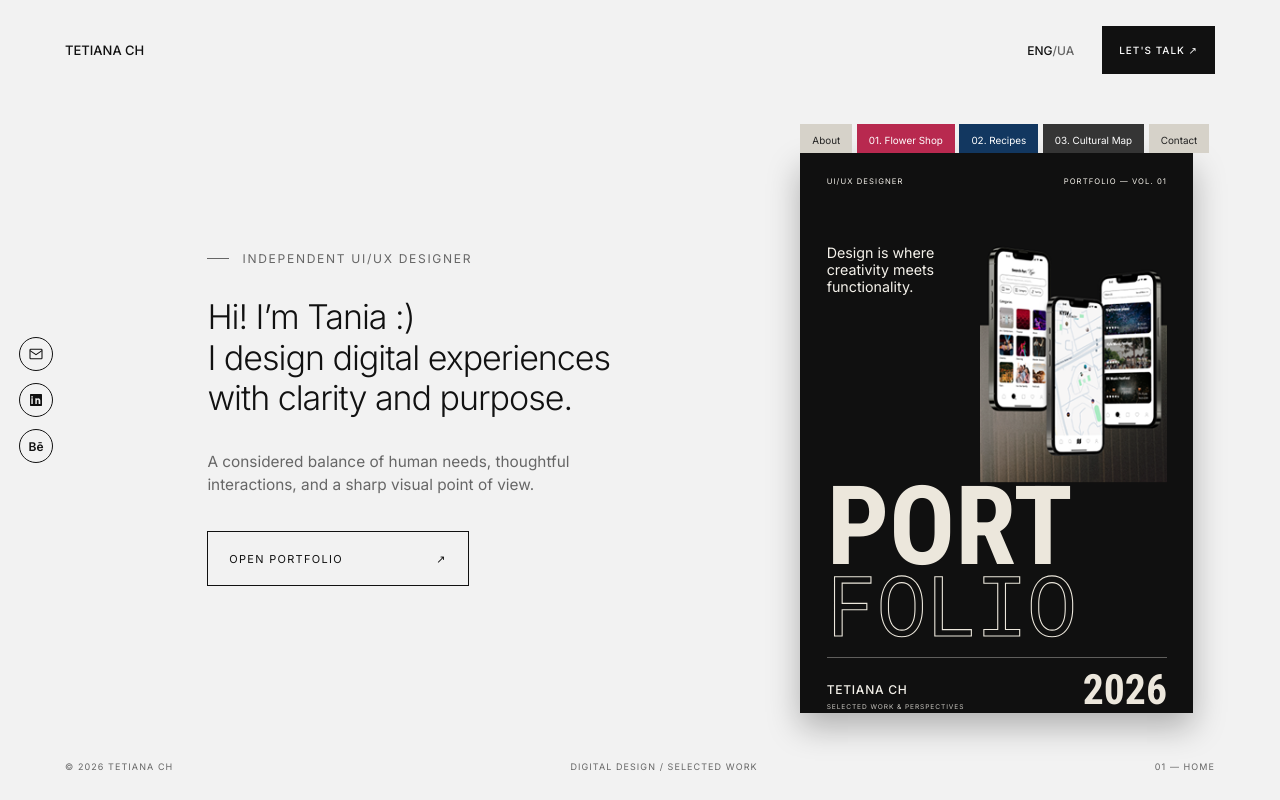
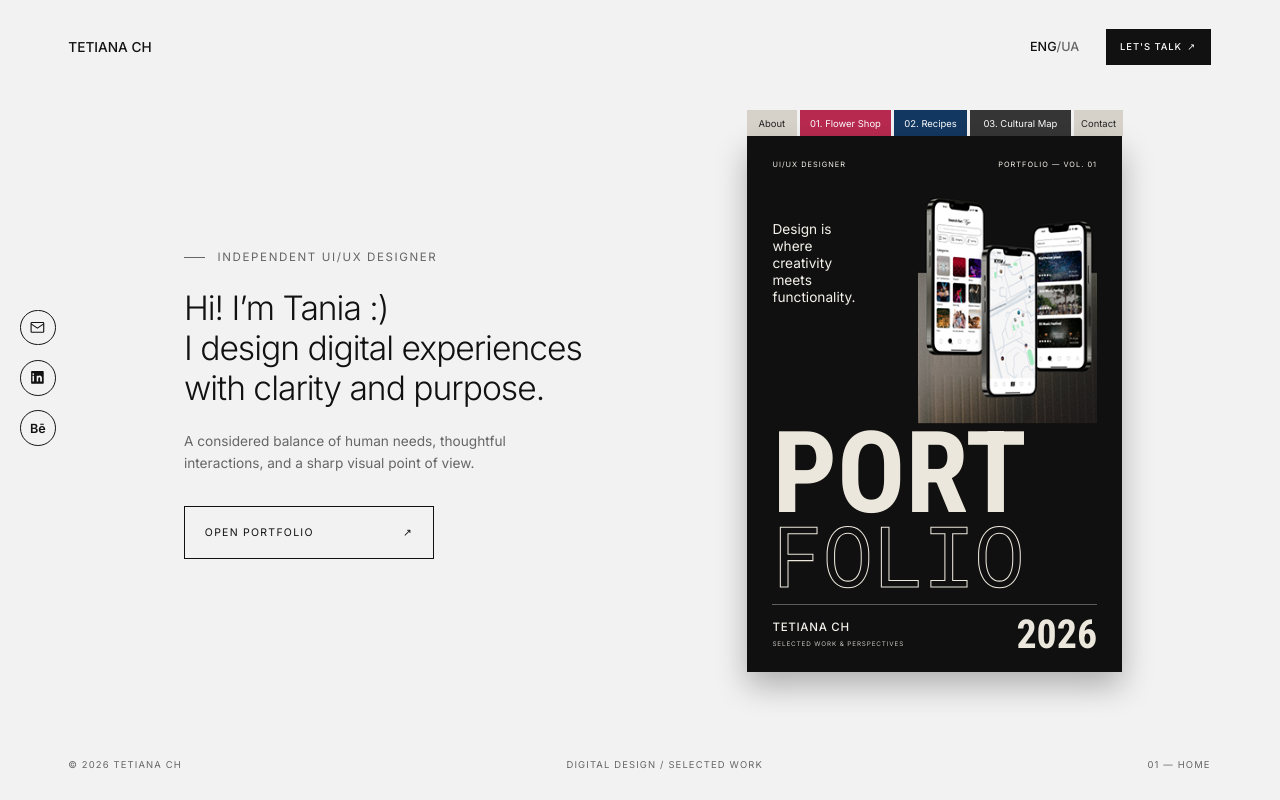
Before and after one commit to CryCatCC/ux-ui-portfolio, a website built with Vite: page index.html in a window 1280 px wide. Built offline with nearby package versions, Linux system fonts and the light colour scheme.

Commit message:
Lock first screen to Figma 1218x758 frame and add layout spec
Co-Authored-By: Claude Sonnet 5.5 <noreply@anthropic.com>

```diff
--- a/index.html
+++ b/index.html
@@ -11,6 +11,7 @@
     <link rel="stylesheet" href="/src/style.css" />
   </head>
   <body>
+    <div class="stage">
     <header class="header">
       <a class="header__logo" href="#">TETIANA CH</a>
       <div class="header__right">
@@ -74,6 +75,7 @@
       <span>DIGITAL DESIGN / SELECTED WORK</span>
       <span>01 — HOME</span>
     </footer>
+    </div>
     <script type="module" src="/src/main.js"></script>
   </body>
 </html>
--- a/src/main.js
+++ b/src/main.js
@@ -1,17 +1,16 @@
-// Scale the landing content so the whole first screen fits a laptop viewport.
-const home = document.querySelector(".home");
-const header = document.querySelector(".header");
-const footer = document.querySelector(".footer");
-const DESIGN_HEIGHT = 560; // tabs + cover at scale 1
+// The first screen is drawn on the 1218x758 Figma frame (see docs/layout-spec.md).
+// On desktop the whole frame is scaled uniformly to fit the viewport.
+const stage = document.querySelector(".stage");
+const FRAME_W = 1218;
+const FRAME_H = 758;
 
 function fit() {
   if (window.innerWidth <= 960) {
-    home.style.removeProperty("--scale");
+    stage.style.removeProperty("--scale");
     return;
   }
-  const free = window.innerHeight - header.offsetHeight - footer.offsetHeight - 24;
-  const scale = Math.min(1.25, Math.max(0.6, free / DESIGN_HEIGHT));
-  home.style.setProperty("--scale", scale.toFixed(3));
+  const scale = Math.min(window.innerWidth / FRAME_W, window.innerHeight / FRAME_H);
+  stage.style.setProperty("--scale", scale.toFixed(4));
 }
 
 fit();
--- a/src/style.css
+++ b/src/style.css
@@ -1,3 +1,7 @@
+/*
+  Desktop layout is drawn on the 1218x758 Figma frame; every position below is in
+  frame pixels (see docs/layout-spec.md). main.js scales the .stage to the viewport.
+*/
 :root {
   --bg: #f2f2f2;
   --ink: #111;
@@ -12,10 +16,13 @@
 
 * { box-sizing: border-box; margin: 0; padding: 0; }
 
+html, body { height: 100%; }
+
 body {
-  min-height: 100vh;
   display: flex;
-  flex-direction: column;
+  justify-content: center;
+  align-items: center;
+  overflow: hidden;
   background: var(--bg);
   color: var(--ink);
   font-family: "Inter", sans-serif;
@@ -24,44 +31,53 @@ body {
 a { color: inherit; text-decoration: none; }
 ul { list-style: none; }
 
-/* Header */
+.stage {
+  zoom: var(--scale, 1);
+  position: relative;
+  flex: none;
+  width: 1218px;
+  height: 758px;
+}
+
+/* Header: logo x65, button x1052–1152 y26–60 */
 .header {
+  position: absolute;
+  top: 26px;
+  left: 65px;
+  right: 66px;
+  height: 34px;
   display: flex;
   justify-content: space-between;
   align-items: center;
-  padding: 26px 65px;
   font-size: 13px;
   font-weight: 500;
 }
-.header__right { display: flex; align-items: center; gap: 28px; }
+.header__right { display: flex; align-items: center; gap: 25px; }
 .lang { font-size: 12px; color: var(--muted); }
-.lang__btn {
-  background: none;
-  border: 0;
-  font: inherit;
-  color: inherit;
-  cursor: pointer;
-}
+.lang__btn { background: none; border: 0; font: inherit; color: inherit; cursor: pointer; }
 .lang__btn.is-active { color: var(--ink); }
 
 .btn-dark {
-  display: inline-block;
-  padding: 18px 17px;
+  display: flex;
+  justify-content: center;
+  align-items: center;
+  gap: 5px;
+  width: 100px;
+  height: 34px;
   background: var(--ink);
   color: #fff;
-  font-size: 10px;
+  font-size: 9px;
   letter-spacing: .1em;
 }
 
-/* Socials */
+/* Socials: x19, 34px circles, 14px gap, centred on y357 */
 .socials {
-  position: fixed;
+  position: absolute;
   left: 19px;
-  top: 50%;
-  transform: translateY(-50%);
+  top: 293px;
   display: flex;
   flex-direction: column;
-  gap: 12px;
+  gap: 14px;
 }
 .socials a {
   display: grid;
@@ -73,150 +89,175 @@ ul { list-style: none; }
 }
 .socials__be { font-size: 12px; font-weight: 700; }
 
-/* Home */
-.home {
-  zoom: var(--scale, 1);
-  flex: 1;
-  display: flex;
-  justify-content: center;
-  align-items: center;
-  gap: 120px;
-  padding: 20px 65px 20px 175px;
-}
-.intro { max-width: 420px; }
+/* Intro: left x175 */
+.home { position: absolute; inset: 0; }
+.intro { position: absolute; left: 175px; top: 236px; width: 420px; }
 .eyebrow {
   display: flex;
   align-items: center;
   gap: 12px;
+  height: 14px;
   font-size: 11px;
   letter-spacing: .14em;
   color: var(--muted);
 }
 .eyebrow::before { content: ""; width: 20px; height: 1px; background: var(--muted); }
 .intro__title {
-  margin-top: 28px;
-  font-size: 31px;
-  line-height: 1.2;
+  margin-top: 22px;
+  font-size: 32px;
+  line-height: 38.5px;
   font-weight: 300;
   letter-spacing: -.03em;
-  max-width: 420px;
 }
 .intro__text {
-  margin-top: 28px;
-  max-width: 330px;
-  font-size: 14px;
-  line-height: 1.5;
+  margin-top: 20px;
+  width: 340px;
+  font-size: 13px;
+  line-height: 21px;
   color: var(--muted);
 }
 .btn-outline {
+  position: absolute;
+  top: 244px; /* y480 */
+  left: 0;
   display: flex;
   justify-content: space-between;
   align-items: center;
   width: 238px;
-  margin-top: 32px;
+  height: 50px;
   padding: 0 19px;
-  height: 50px;
   border: 1px solid var(--ink);
   font-size: 10px;
   letter-spacing: .12em;
 }
 
-/* Magazine */
-.magazine { width: 358px; flex: none; }
-.tabs { display: flex; gap: 4px; }
+/* Magazine: x711, tabs y103–128, cover 357x510 */
+.magazine { position: absolute; left: 711px; top: 103px; width: 357px; }
+.tabs { display: flex; gap: 3px; height: 25px; }
 .tab {
-  padding: 9px 11px 7px;
+  flex: none;
+  height: 25px;
+  line-height: 26px;
+  text-align: center;
   font-size: 9px;
   color: #fff;
   white-space: nowrap;
 }
-.tab--about, .tab--contact { background: var(--about); color: #222; }
-.tab--flower { background: var(--flower); }
-.tab--recipes { background: var(--recipes); }
-.tab--map { background: var(--map); }
+.tab--about { width: 47px; background: var(--about); color: #222; }
+.tab--flower { width: 87px; background: var(--flower); }
+.tab--recipes { width: 69px; background: var(--recipes); }
+.tab--map { width: 96px; background: var(--map); }
+.tab--contact { width: 47px; background: var(--about); color: #222; }
 
 .cover {
-  display: flex;
-  flex-direction: column;
+  position: relative;
+  width: 357px;
   height: 510px;
-  padding: 22px 24px 24px;
   background: var(--cover);
   color: #f4f1ea;
   box-shadow: 0 14px 28px rgba(0, 0, 0, .28);
 }
 .cover__top {
+  position: absolute;
+  top: 23px;
+  left: 24px;
+  right: 24px;
   display: flex;
   justify-content: space-between;
   font-size: 7px;
   letter-spacing: .14em;
 }
-.cover__hero { display: flex; justify-content: space-between; margin-top: 28px; }
-.cover__tagline { width: 36%; margin-top: 24px; font-size: 13px; line-height: 1.2; }
-
+.cover__hero { display: contents; }
+.cover__tagline {
+  position: absolute;
+  top: 81px;
+  left: 24px;
+  width: 90px;
+  font-size: 13px;
+  line-height: 16px;
+}
 .mockup {
-  display: block;
+  position: absolute;
+  top: 36px;
+  right: 24px;
   width: 170px;
-  height: auto;
-  margin-top: 4px;
+  height: 238px;
 }
-
-.cover__title { margin-top: auto; line-height: .8; font-weight: 700; }
+.cover__title { position: absolute; top: 281px; left: 24px; line-height: 1; font-weight: 700; }
 .cover__port {
   display: block;
+  height: 80px;
   font-family: "Roboto Condensed", sans-serif;
-  font-size: 100px;
+  font-size: 108px;
+  line-height: 80px;
   color: var(--paper);
 }
 .cover__folio {
   display: block;
+  height: 66px;
+  margin-top: 4px;
   font-family: "Roboto Mono", monospace;
-  font-size: 76px;
+  font-size: 80px;
+  line-height: 66px;
   font-weight: 400;
   color: transparent;
   -webkit-text-stroke: 1px var(--paper);
 }
 .cover__bottom {
+  position: absolute;
+  left: 24px;
+  right: 24px;
+  bottom: 0;
+  height: 65px;
   display: flex;
   justify-content: space-between;
-  align-items: flex-end;
-  margin-top: 18px;
-  padding-top: 10px;
   border-top: 1px solid rgba(244, 241, 234, .35);
 }
-.cover__name { font-size: 11px; font-weight: 500; letter-spacing: .06em; }
-.cover__sub { margin-top: 5px; font-size: 6px; letter-spacing: .14em; opacity: .8; }
+.cover__name { margin-top: 14px; font-size: 11px; font-weight: 500; letter-spacing: .06em; }
+.cover__sub { margin-top: 6px; font-size: 6px; letter-spacing: .14em; opacity: .8; }
 .cover__year {
+  margin-top: 10px;
   font-family: "Roboto Condensed", sans-serif;
   font-size: 38px;
   font-weight: 700;
+  line-height: 1;
   color: var(--paper);
-  line-height: 1;
 }
 
-/* Footer */
+/* Footer: text centred on y724 */
 .footer {
+  position: absolute;
+  left: 65px;
+  right: 66px;
+  bottom: 27px;
   display: flex;
   justify-content: space-between;
-  padding: 24px 65px 28px;
   font-size: 9px;
   letter-spacing: .12em;
   color: var(--muted);
 }
 
-/* Tablet / phone */
+/* Tablet / phone: no frame, sections stack */
 @media (max-width: 960px) {
-  .header, .footer { padding-left: 24px; padding-right: 24px; }
-  .home {
-    flex-direction: column;
-    gap: 48px;
-    padding: 24px 24px 48px 64px;
+  html, body { height: auto; }
+  body { display: block; overflow: auto; }
+  .stage { zoom: 1; width: auto; height: auto; display: flex; flex-direction: column; }
+  .header, .footer, .socials, .home, .intro, .magazine, .btn-outline {
+    position: static;
+    inset: auto;
   }
-  .footer { flex-direction: column; gap: 6px; }
+  .header { height: auto; padding: 24px; }
+  .home { display: flex; flex-direction: column; gap: 40px; padding: 24px 24px 48px; }
+  .intro { width: auto; }
+  .btn-outline { margin-top: 32px; }
+  .magazine { width: 357px; max-width: 100%; }
+  .footer { flex-direction: column; gap: 6px; padding: 24px; }
+  .socials { flex-direction: row; padding: 0 24px; }
 }
 @media (max-width: 480px) {
-  .home { padding-left: 24px; }
-  .socials { display: none; }
-  .magazine { width: 100%; max-width: 358px; }
-  .tab { padding-left: 7px; padding-right: 7px; font-size: 8px; }
-  .header__right { gap: 14px; }
+  .tab { font-size: 8px; }
+  .tab--about, .tab--contact { width: 13.2%; }
+  .tab--flower { width: 24%; }
+  .tab--recipes { width: 19%; }
+  .tab--map { width: 27%; }
 }
```
Also changed, not shown: docs/layout-spec.md (added, +48 -0 lines), docs/figma-first-screen.png (added), docs/first-screen-reference.webp (added).
